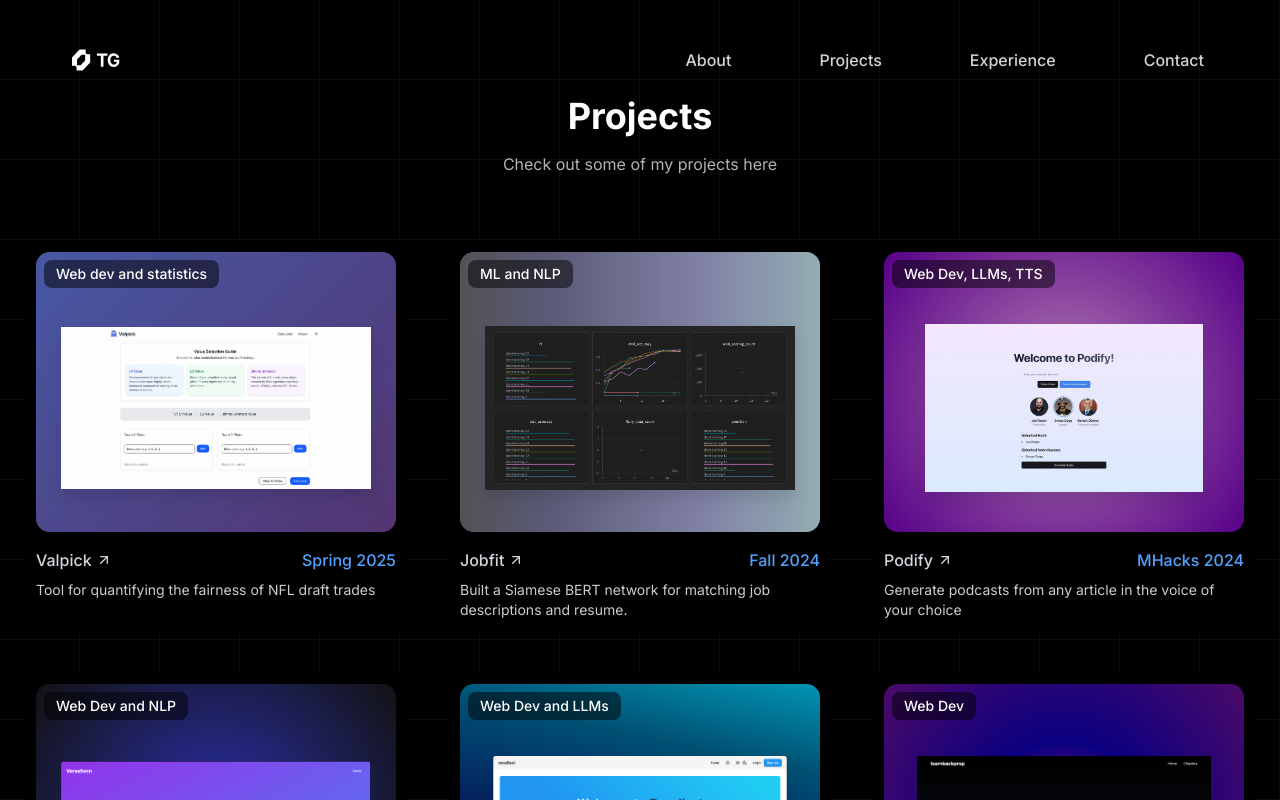
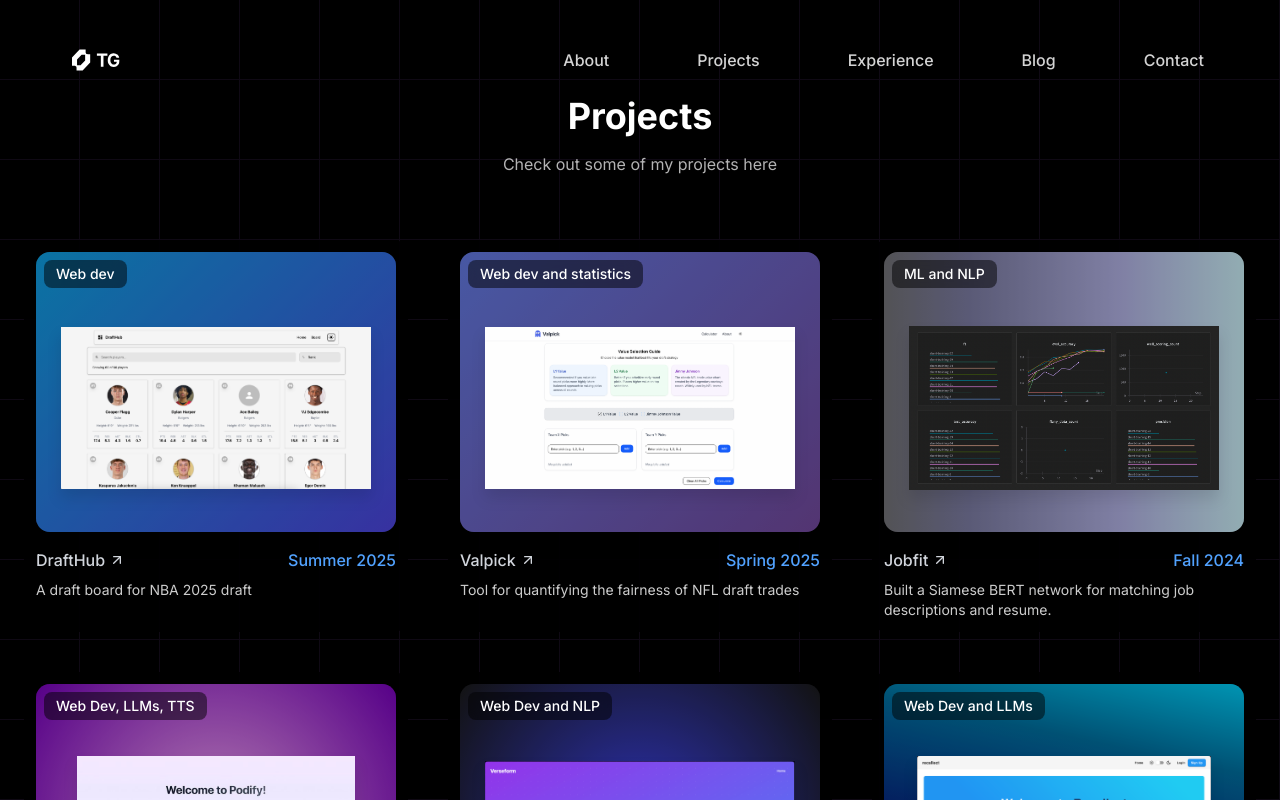
Before and after one commit to tanmay-sketch/personal-website, a Next.js app: page /projects in a window 1280 px wide. Shown: the top 800 px of the page. Built offline with nearby package versions, Linux system fonts and the light colour scheme.

Commit message:
added blog and drafthub

```diff
--- a/src/components/Navbar.tsx
+++ b/src/components/Navbar.tsx
@@ -50,6 +50,11 @@
       link: pathname === "/" ? "#experience" : "/#experience",
     },
     {
+      name: "Blog",
+      link: "https://blog.tanmaygrandhisiri.com",
+      target: "_blank",
+    },
+    {
       name: "Contact",
       link: pathname === "/" ? "#contact" : "/#contact",
     },
--- a/src/lib/projects.json
+++ b/src/lib/projects.json
@@ -88,5 +88,15 @@
         "tags": ["Web dev and statistics"],
         "background": "linear-gradient(135deg, #667eea 0%, #764ba2 100%)",
         "link": "https://www.valpick.vercel.app"
+    },
+    {
+        "id": 9,
+        "title": "DraftHub",
+        "description": "A draft board for NBA 2025 draft",
+        "image": "/images/projects/drafthub.png",
+        "duration": "Summer 2025",
+        "tags": ["Web dev"],
+        "background": "linear-gradient(135deg, #0ea5e9 0%, #4f46e5 100%)",
+        "link": "https://nbadrafthub.netlify.app"
     }
 ]
```
Also changed, not shown: public/images/projects/drafthub.png (added).
